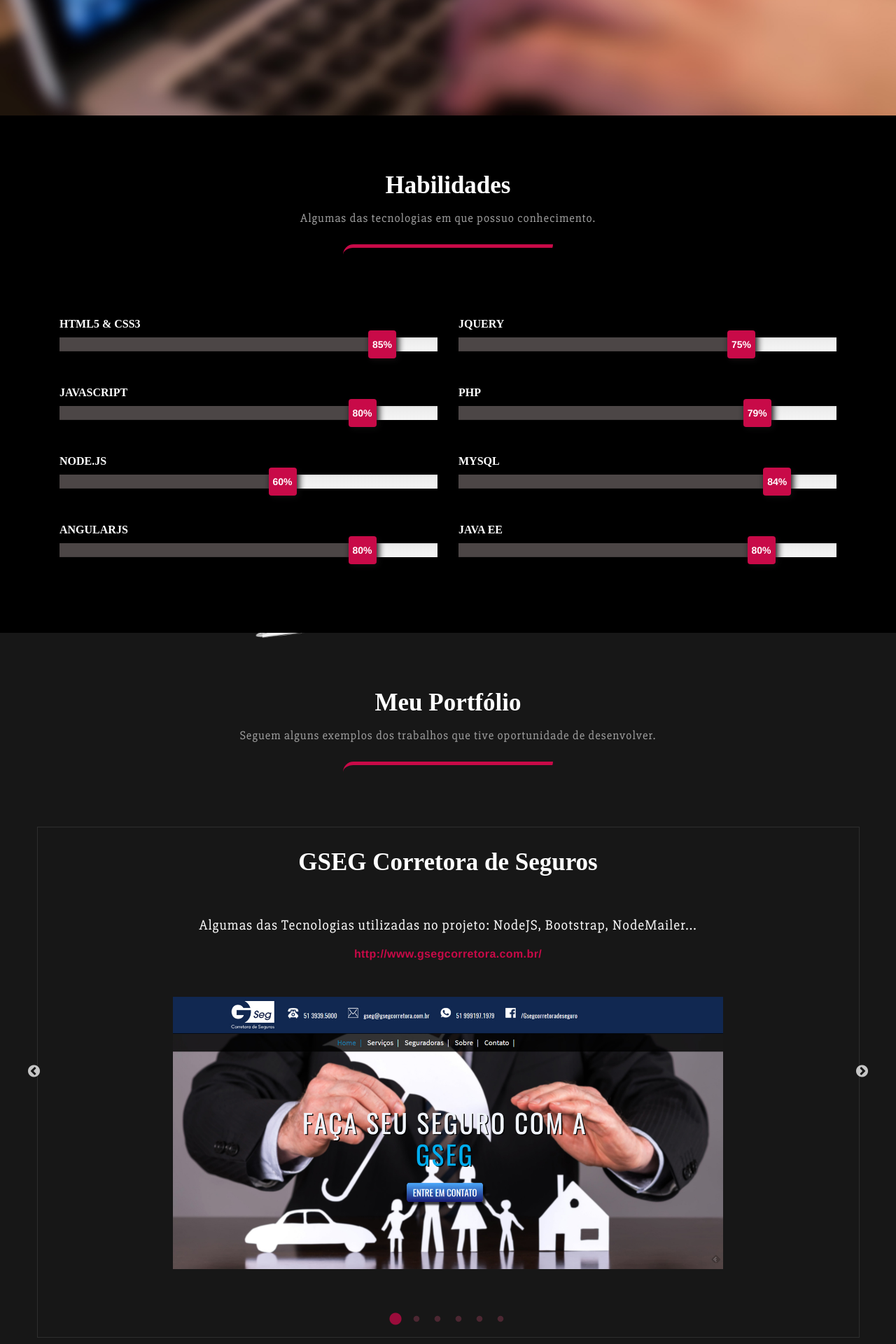
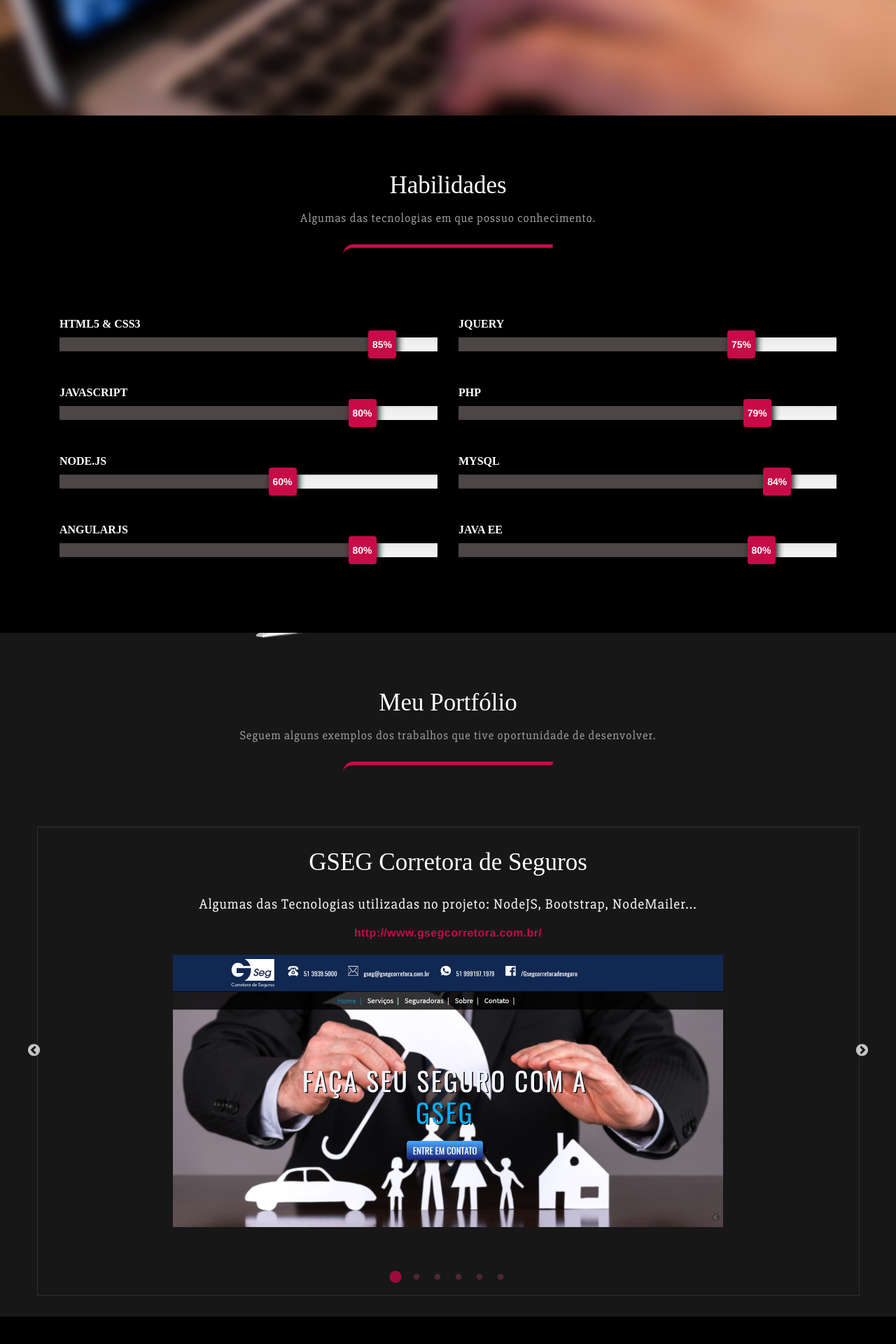
Before and after one commit to thiagobehm/thiagobehm.github.io, a PHP site: page / in a window 1280 px wide. Shown: the part 563-2483 px from the top of the page at 70% size. Run offline with PHP 8.4, Linux system fonts and the light colour scheme; some libraries are stand-ins or nearby versions.

Commit message:
adjusted layout of portfolio

```diff
--- a/css/style.css
+++ b/css/style.css
@@ -88,7 +88,7 @@ p.btn-pink {
 
 .title {
   color: #ffffff;
-  font: 700 35px 'Myriad Pro';
+  font: 400 35px 'Myriad Pro';
 }
 
 .paragraph {
@@ -100,7 +100,7 @@ p.btn-pink {
 }
 
 .project-description {
-  padding: 40px;
+  padding: 10px;
 }
 
 .project-description .paragraph {
@@ -220,6 +220,7 @@ p.like::before {
   -webkit-transition: all 1s cubic-bezier(.42, 0, .03, 1.41);
   transition: all 1s cubic-bezier(.42, 0, .03, 1.41);
 }
+
 
 a:hover img {
   opacity: 0.1;
```
Also changed, not shown: 1 other file.
